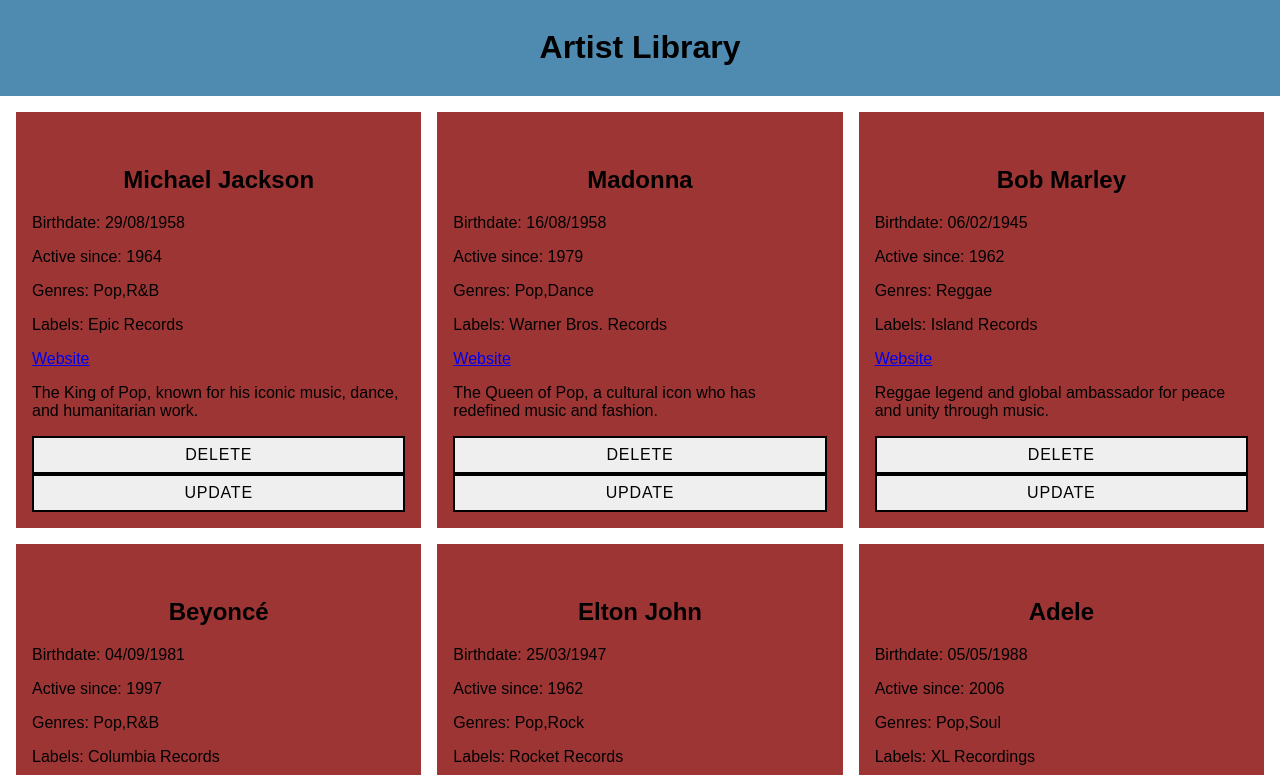
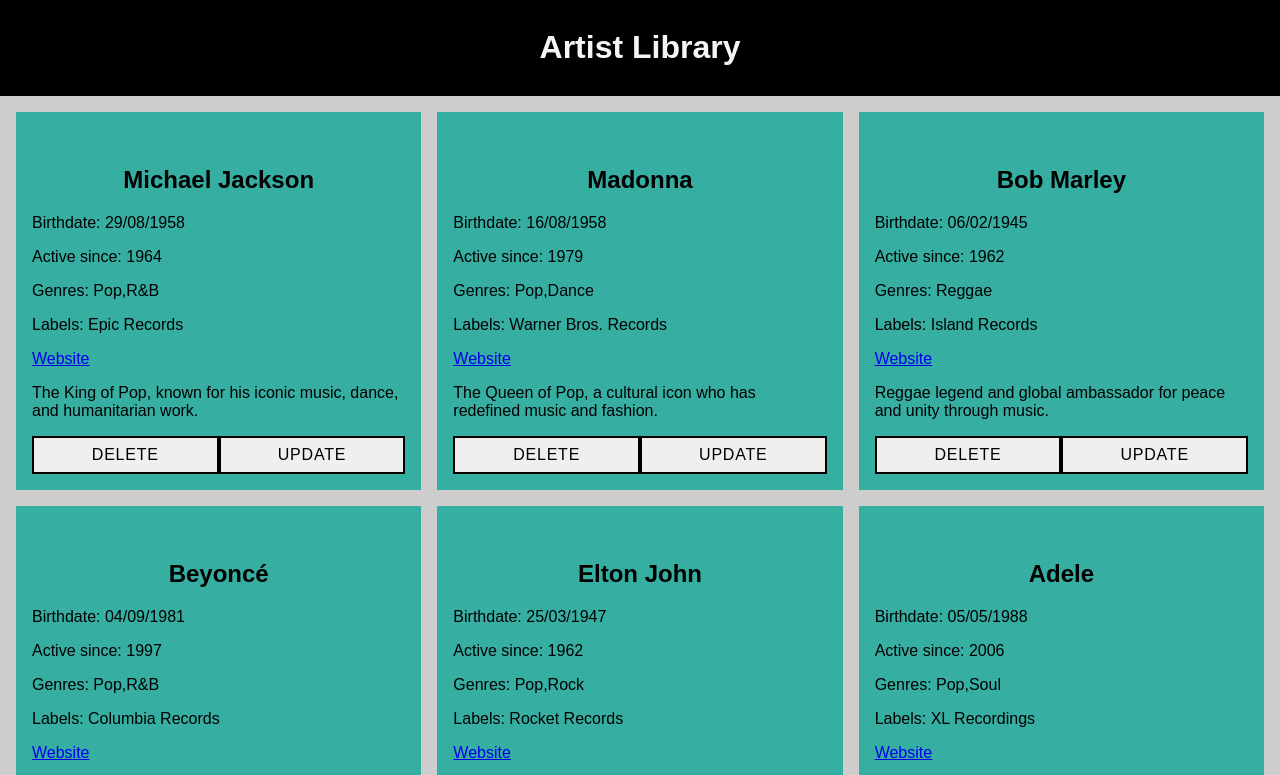
Before and after one commit to sebbex1337/Nodejs-Express-assignment, a plain HTML site: page index.html in a window 1280 px wide. Shown: the top 775 px of the page. Drawn offline with Linux system fonts and the light colour scheme.

Commit message:
Changed styling

```diff
--- a/frontend/style.css
+++ b/frontend/style.css
@@ -5,13 +5,15 @@
 }
 
 header {
-	background-color: #4f8bb0;
+	/* background-color: #4f8bb0; */
+	background-color: black;
 	padding: 0.5em 0 0.5em 0;
 	text-align: center;
 }
 
 h1 {
 	text-align: center;
+	color: whitesmoke;
 }
 
 h2 {
@@ -25,7 +27,7 @@
 }
 
 main {
-	background-color: white;
+	background-color: rgb(205, 205, 205);
 }
 
 button {
@@ -96,8 +98,12 @@
 }
 
 .grid-item {
-	background-color: rgb(158, 53, 53);
+	background-color: rgb(54, 174, 162);
 	padding: 1em;
+}
+
+.btns {
+	display: flex;
 }
 
 /* Form styling */
@@ -108,22 +114,6 @@
 	text-align: center;
 }
 
-/* button {
-	font-weight: 300;
-	font-size: 1em;
-	text-align: center;
-	cursor: pointer;
-	border: none;
-	border-radius: 0;
-	color: rgb(18, 107, 103);
-	background-color: #4f8bb0;
-	letter-spacing: 0.05em;
-	text-transform: uppercase;
-	padding: 0.5em 1em;
-	width: 100%;
-	max-width: 380px;
-} */
-
 input {
 	margin: 1em auto;
 	width: 100%;
```
